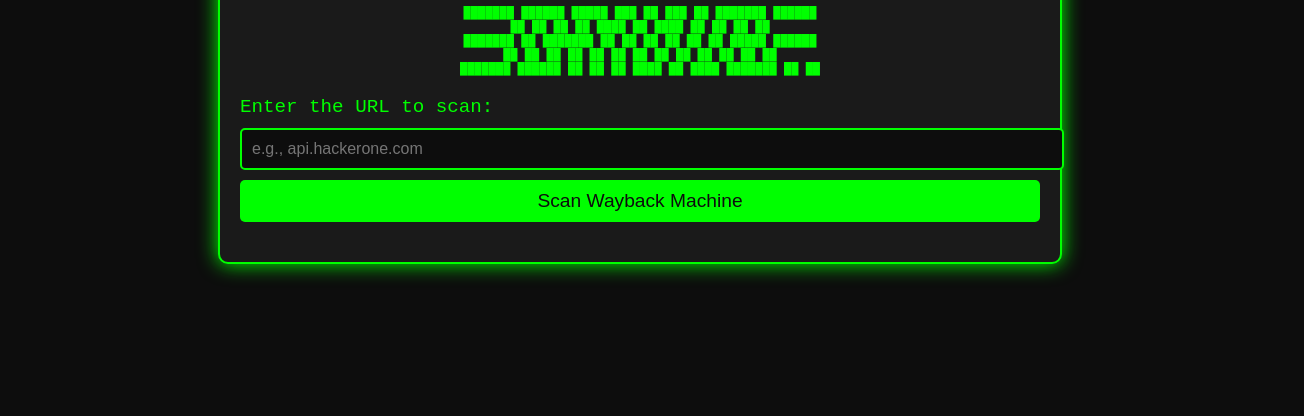
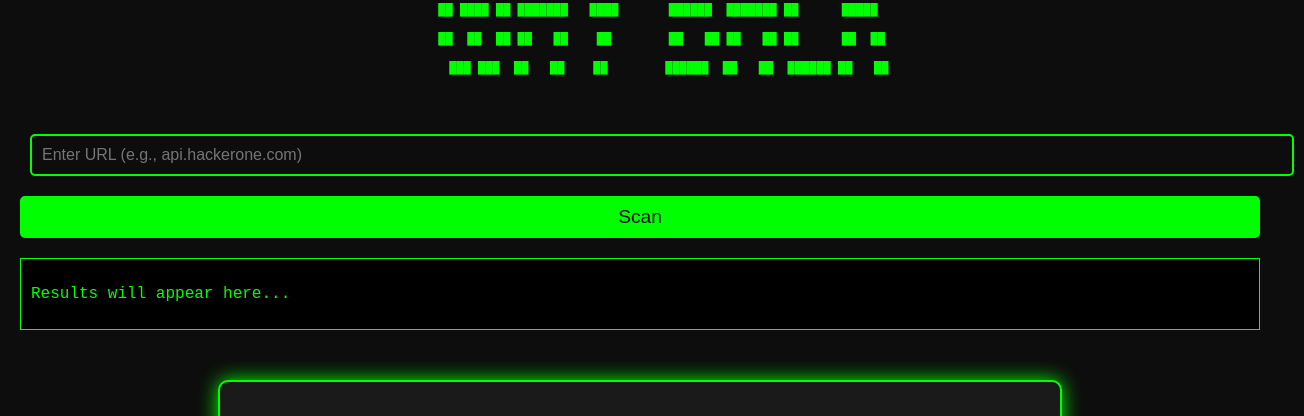
Before and after one commit to SleepTheGod/SleepTheGod.github.io, a plain HTML site: page index.html in a window 1280 px wide. Shown: the part 146-562 px from the top of the page, 1304 px wide, since content can reach past the window. Drawn offline with Linux system fonts and the light colour scheme.

Commit message:
Update index.html

```diff
--- a/index.html
+++ b/index.html
@@ -1,3 +1,139 @@
+<!DOCTYPE html>
+<html lang="en">
+<head>
+    <meta charset="UTF-8">
+    <meta name="viewport" content="width=device-width, initial-scale=1.0">
+    <title>WayBackScanner</title>
+    <style>
+        body {
+            font-family: "Courier New", monospace;
+            background: black;
+            color: lime;
+            text-align: center;
+            margin: 0;
+            padding: 0;
+        }
+
+        h1 {
+            font-size: 2em;
+            margin: 20px;
+        }
+
+        .ascii-art {
+            color: lime;
+            margin: 20px auto;
+            white-space: pre-wrap;
+            font-size: 12px;
+            line-height: 1.2;
+        }
+
+        .scanner-container {
+            margin: 20px;
+        }
+
+        input[type="text"] {
+            padding: 10px;
+            font-size: 16px;
+            width: 60%;
+            margin: 10px;
+            border: 1px solid lime;
+            background: black;
+            color: lime;
+        }
+
+        button {
+            padding: 10px 20px;
+            font-size: 16px;
+            background: lime;
+            color: black;
+            border: none;
+            cursor: pointer;
+        }
+
+        button:hover {
+            background: darkgreen;
+        }
+
+        .results {
+            margin: 20px;
+            text-align: left;
+            padding: 10px;
+            border: 1px solid lime;
+            background: black;
+            overflow-y: auto;
+            max-height: 300px;
+        }
+    </style>
+</head>
+<body>
+    <h1>WayBackScanner</h1>
+    <div class="ascii-art">
+        ███    ███  █████  ██    ██     ██████   █████   ██████ ██   ██ <br>
+        ████  ████ ██   ██  ██  ██      ██   ██ ██   ██ ██      ██  ██  <br>
+        ██ ████ ██ ███████   ████       ██████  ███████ ██      █████   <br>
+        ██  ██  ██ ██   ██    ██        ██   ██ ██   ██ ██      ██  ██  <br>
+         ███ ███  ██   ██    ██        ██████  ██   ██  ██████ ██   ██ <br>
+    </div>
+    <div class="scanner-container">
+        <input type="text" id="urlInput" placeholder="Enter URL (e.g., api.hackerone.com)">
+        <button onclick="scanURL()">Scan</button>
+    </div>
+    <div id="results" class="results">
+        <p>Results will appear here...</p>
+    </div>
+    <script>
+        async function scanURL() {
+            const baseURL = document.getElementById('urlInput').value.trim();
+            if (!baseURL) {
+                alert("Please enter a URL!");
+                return;
+            }
+
+            const proxy = "https://cors-anywhere.herokuapp.com/";
+            const urlsToScan = [
+                `https://web.archive.org/cdx/search/cdx?url=*.${baseURL}&output=xml&fl=original&collapse=urlkey`,
+                `https://web.archive.org/cdx/search/cdx?url=${baseURL}*&output=xml&fl=original&collapse=urlkey`
+            ];
+
+            const resultsContainer = document.getElementById("results");
+            resultsContainer.innerHTML = "<p>Scanning... Please wait.</p>";
+
+            let allResults = [];
+            for (let url of urlsToScan) {
+                try {
+                    const response = await fetch(proxy + url);
+                    const text = await response.text();
+
+                    if (text.startsWith("<?xml")) {
+                        const parser = new DOMParser();
+                        const xml = parser.parseFromString(text, "application/xml");
+                        const urls = xml.getElementsByTagName("original");
+
+                        for (let original of urls) {
+                            allResults.push(original.textContent);
+                        }
+                    } else {
+                        console.error("Non-XML content received", text);
+                    }
+                } catch (error) {
+                    console.error("Error scanning:", error);
+                }
+            }
+
+            if (allResults.length > 0) {
+                resultsContainer.innerHTML = allResults
+                    .map(url => `<p>curl ${url}</p>`)
+                    .join("");
+            } else {
+                resultsContainer.innerHTML = "<p>No results found or an error occurred.</p>";
+            }
+        }
+    </script>
+</body>
+</html>
+
+
+
 <!DOCTYPE html>
 <html lang="en">
 <head>
```
